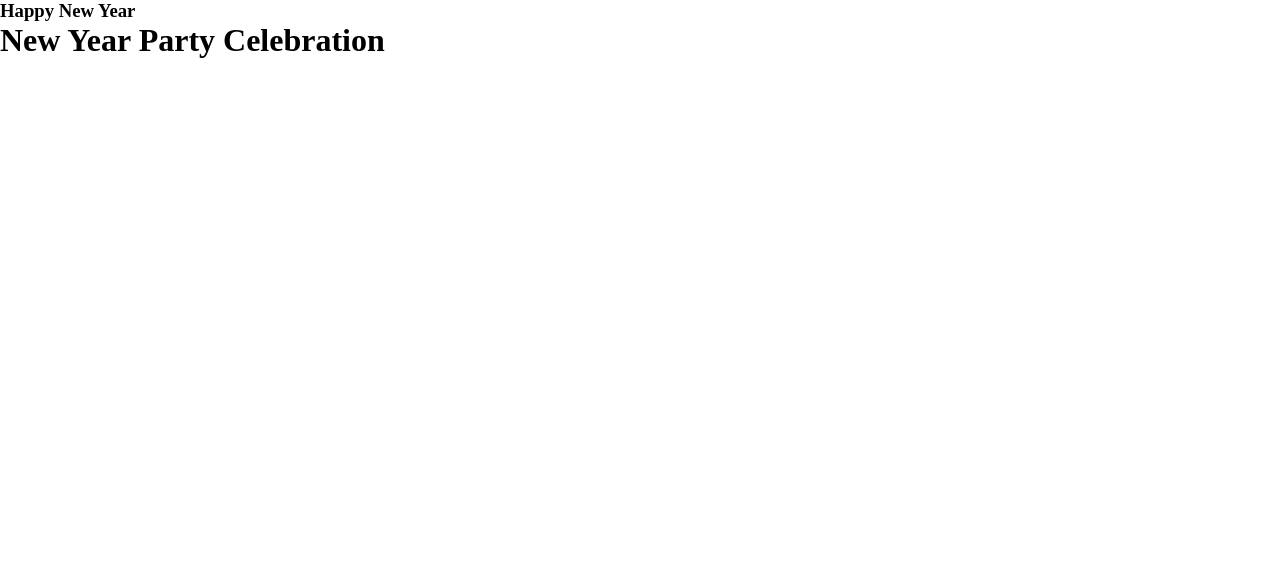
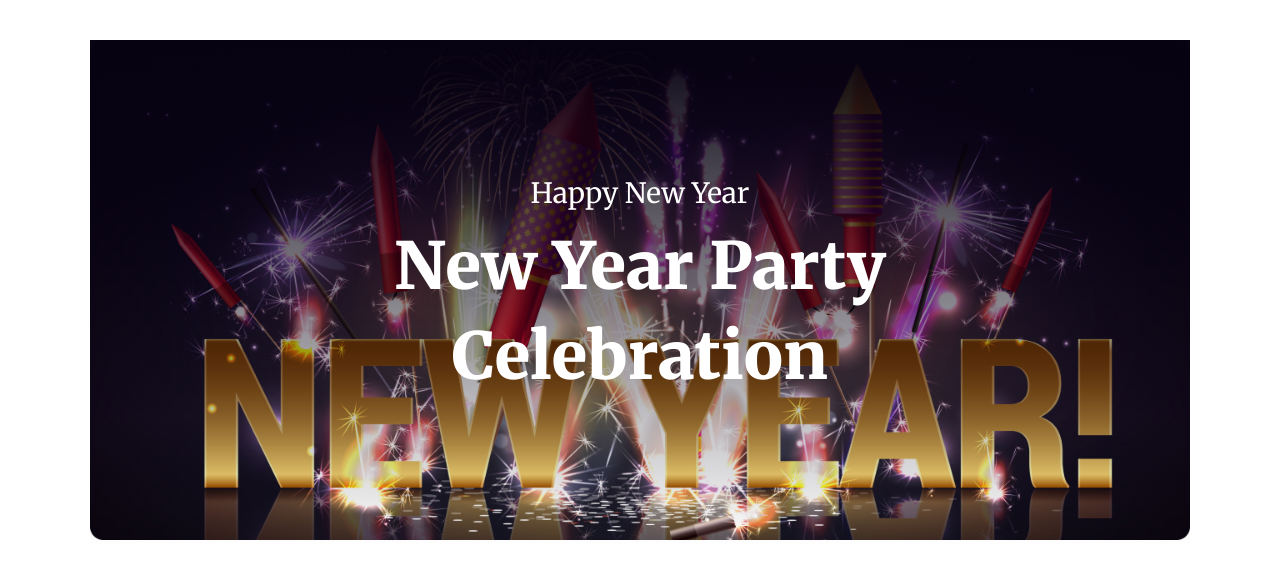
Before and after one commit to mhedi-hasan/assignment-no-1, a plain HTML site: page index.html in a window 1280 px wide. Drawn offline with Linux system fonts and the light colour scheme.

Commit message:
added featcher

```diff
--- a/index.html
+++ b/index.html
@@ -3,6 +3,9 @@
 <head>
     <meta charset="UTF-8">
     <meta name="viewport" content="width=device-width, initial-scale=1.0">
+    <link rel="preconnect" href="https://fonts.googleapis.com">
+<link rel="preconnect" href="https://fonts.gstatic.com" crossorigin>
+<link href="https://fonts.googleapis.com/css2?family=Merriweather:wght@400;900&display=swap" rel="stylesheet">
     <title>Happy New Year</title>
     <link rel="stylesheet" href="style.css">
 </head>
@@ -10,8 +13,10 @@
     <!-- banner-section-start -->
     <header>
         <div class="banner-section">
+            <div class="title">
             <h3 class="banner-title1">Happy New Year</h3>
             <h1 class="banner-title2">New Year Party Celebration</h1>
+            </div>
         </div>
     </header>
     <main></main>
--- a/style.css
+++ b/style.css
@@ -1,10 +1,42 @@
 *{
-    margin: 0;
-    padding: 0;
+    margin: 0px;
+    padding: 0px;
+    box-sizing: border-box;
 }
     /* banner-section-start  */
     .banner-section {
-        /* background-image: url(''); */
+        border: none;
+        display: flex;
+        background-image: url('resources/Banner-Image.png');
+        background-size: cover;
+        height: 506px;
+        background-repeat: no-repeat;
+        background-size: contain;
+        /* background-repeat: no-repeat; */
+        margin: 40px 90px 0px 90px;
     }
-
+    .title {
+        background: linear-gradient(180deg, #070211ff 0%, rgba(7, 2, 17, 0.00) 100%);
+        text-align: center;
+        padding: 80px 200px;
+        /* padding-bottom: 420px; */
+        color: #fff;
+    }
+    .banner-title1 {
+        text-align: center;
+        font-weight: 400;
+        font-size: 28px;
+        padding-top: 55px;
+        /* padding: 177px 551px 383px 550px ; */
+        font-family: 'Merriweather', serif;
+    }
+    .banner-title2 {
+        text-align: center;
+        font-family: Merriweather;
+        font-size: 65px;
+        font-style: normal;
+        font-weight: 800;
+        line-height: 90px;
+        padding-top: 10px;
+    }
     /* banner-section-end  */
```
Also changed, not shown: resources/Banner-Image.png (renamed from resources/Banner Image.png).
